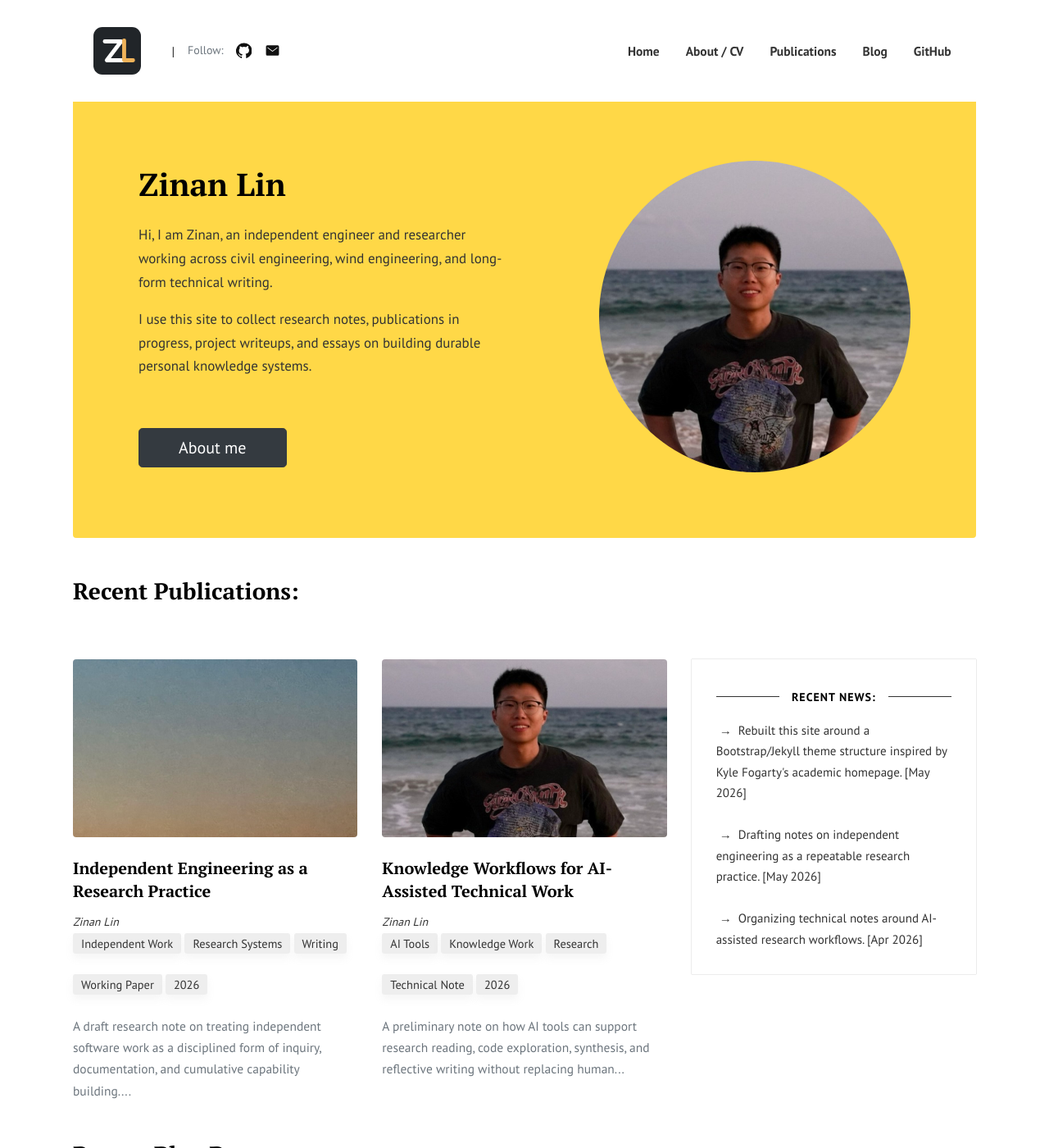
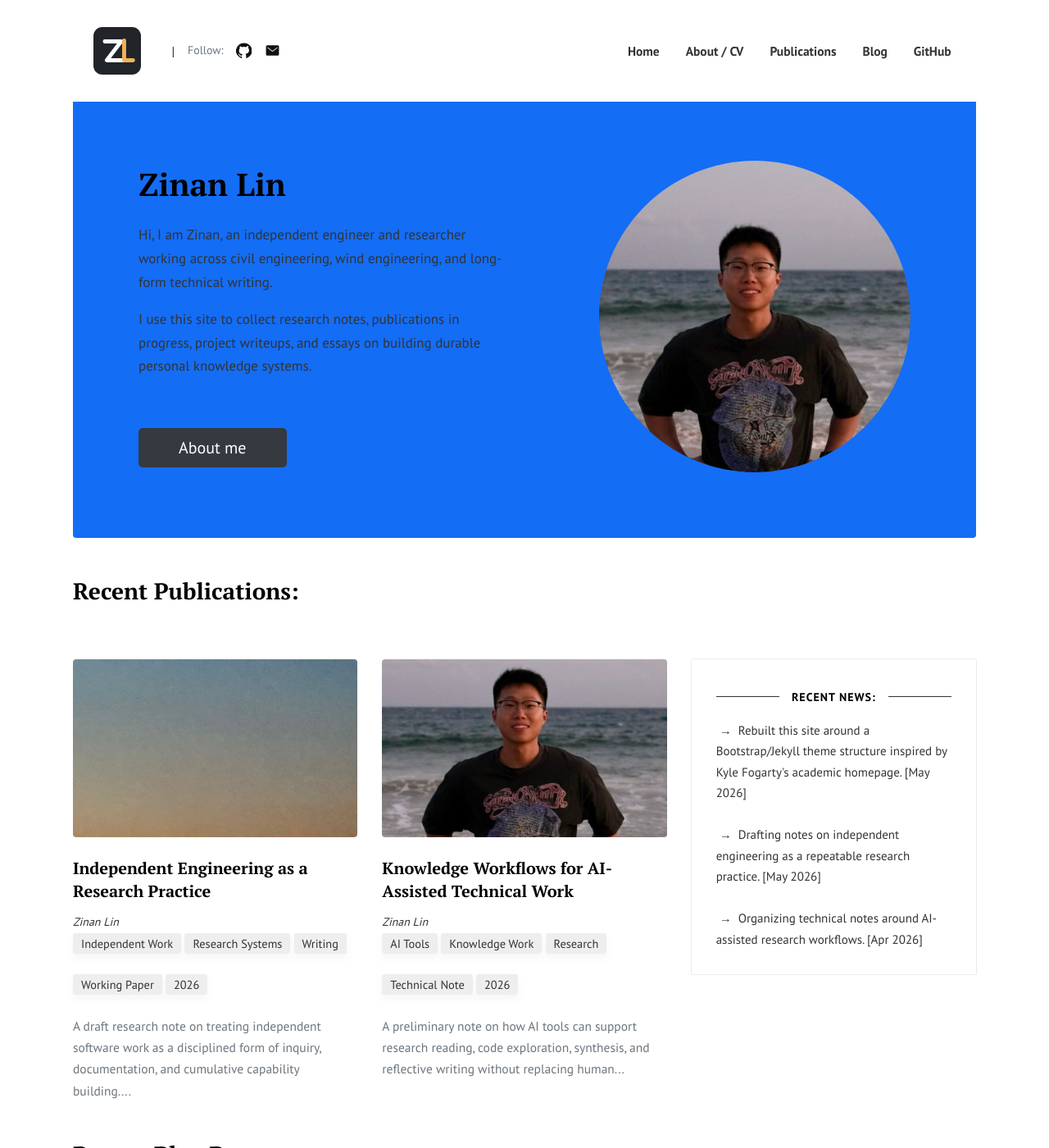
Before and after one commit to znecho9/znecho9.github.io, a Jekyll site: the page built from index.md, in a window 1280 px wide and 1400 px high. Shown: the whole window at 82% size. Built offline with Jekyll 4.4.1, drawn with Linux system fonts in a browser that asks for light colours.

Commit message:
Update custom.css

```diff
--- a/assets/css/custom.css
+++ b/assets/css/custom.css
@@ -18,7 +18,7 @@
 }
 
 .hero {
-  background: ##146DF5;
+  background: #146DF5;
 }
 
 .hero p {
```
